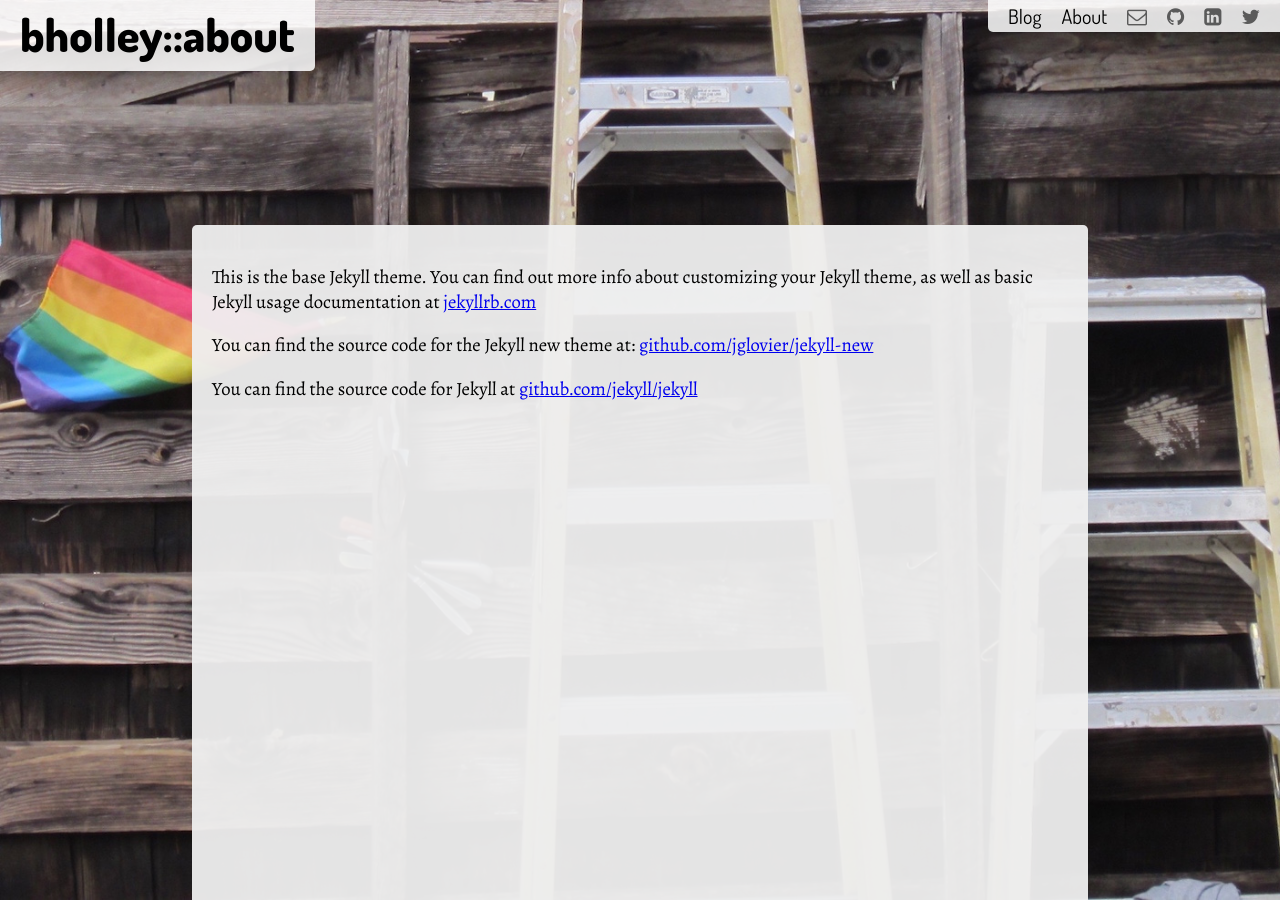
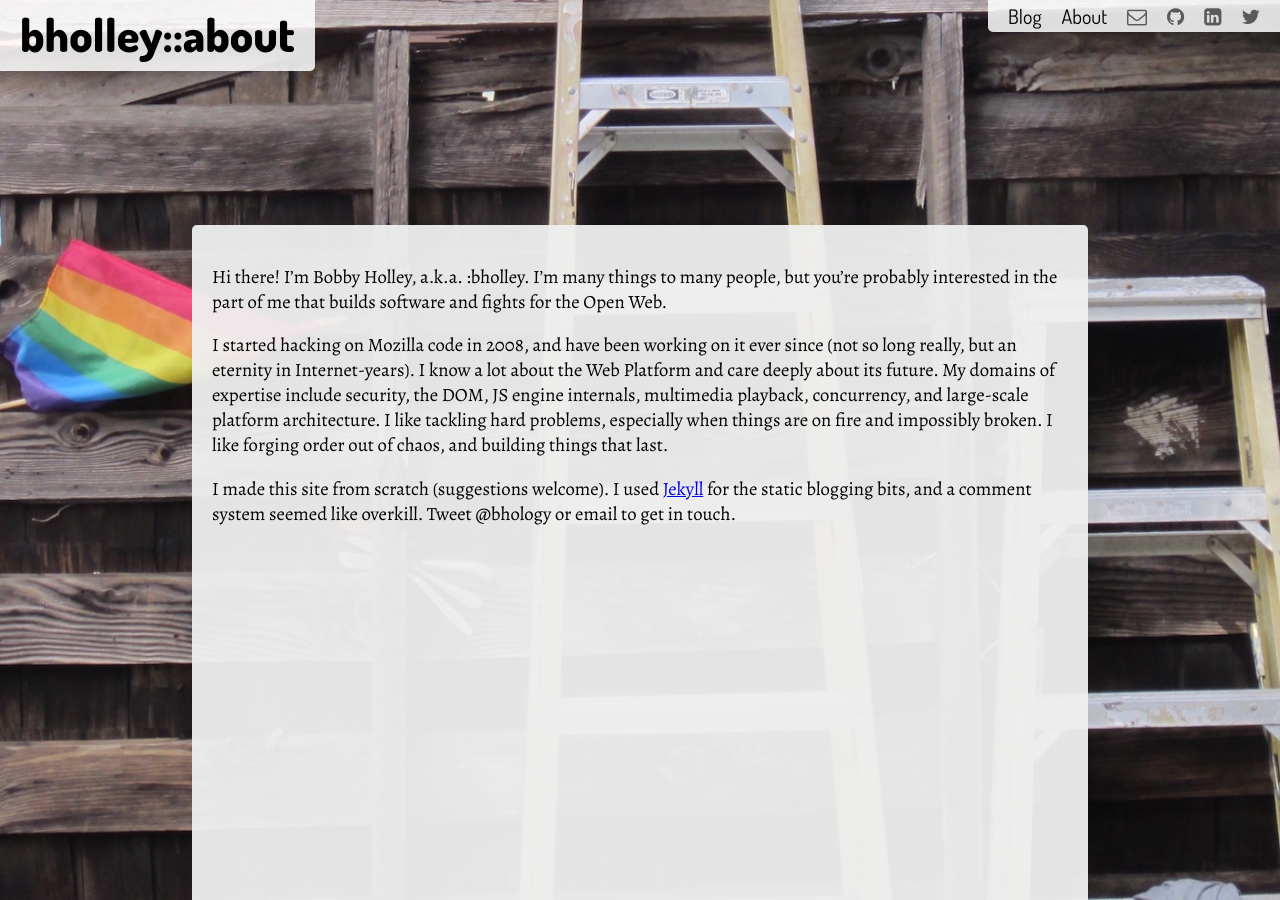
Before and after one commit to bholley/bholley.github.io, a Jekyll site: the page built from about.md, in a window 1280 px wide. Built offline with Jekyll 4.4.1, drawn with Linux system fonts in a browser that asks for light colours; nearby versions of some CDN libraries.

Commit message:
Initial text content. v1

```diff
--- a/about.md
+++ b/about.md
@@ -4,8 +4,8 @@ shorttitle: about
 permalink: /about/
 ---
 
-This is the base Jekyll theme. You can find out more info about customizing your Jekyll theme, as well as basic Jekyll usage documentation at [jekyllrb.com](http://jekyllrb.com/)
+Hi there! I'm Bobby Holley, a.k.a. :bholley. I'm many things to many people, but you're probably interested in the part of me that builds software and fights for the Open Web.
 
-You can find the source code for the Jekyll new theme at: [github.com/jglovier/jekyll-new](https://github.com/jglovier/jekyll-new)
+I started hacking on Mozilla code in 2008, and have been working on it ever since (not so long really, but an eternity in Internet-years). I know a lot about the Web Platform and care deeply about its future. My domains of expertise include security, the DOM, JS engine internals, multimedia playback, concurrency, and large-scale platform architecture. I like tackling hard problems, especially when things are on fire and impossibly broken. I like forging order out of chaos, and building things that last.
 
-You can find the source code for Jekyll at [github.com/jekyll/jekyll](https://github.com/jekyll/jekyll)
+I made this site from scratch (suggestions welcome). I used [Jekyll](http://jekyllrb.com/) for the static blogging bits, and a comment system seemed like overkill. Tweet @bhology or email to get in touch.
```
Also changed, not shown: _posts/2015-04-24-test-post2.markdown (deleted, +0 -13 lines), _posts/2015-05-24-test-post.markdown (deleted, +0 -13 lines), _posts/2015-05-25-welcome-to-jekyll.markdown (deleted, +0 -19 lines), _posts/2015-07-12-back-on-the-web.markdown (added, +12 -0 lines).
